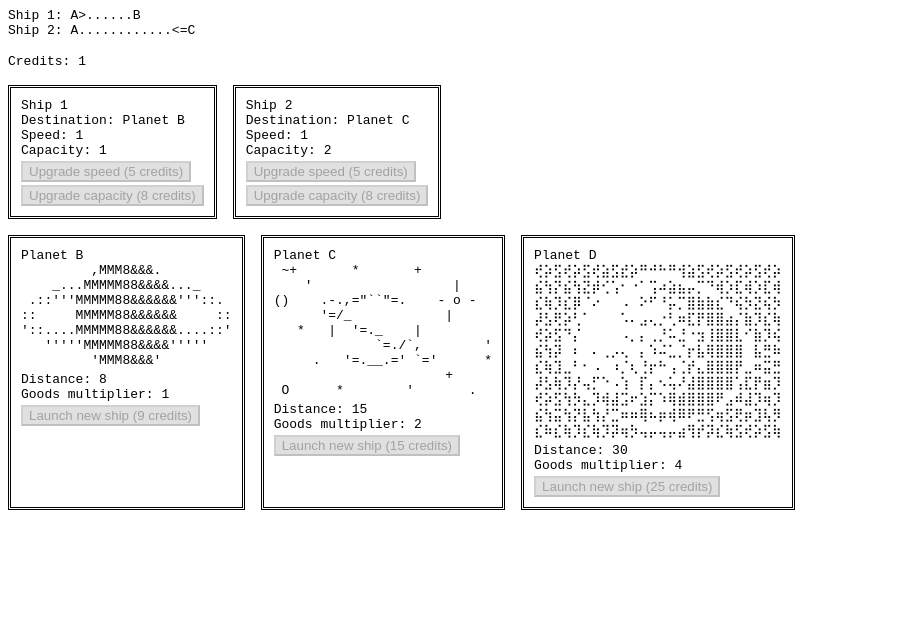
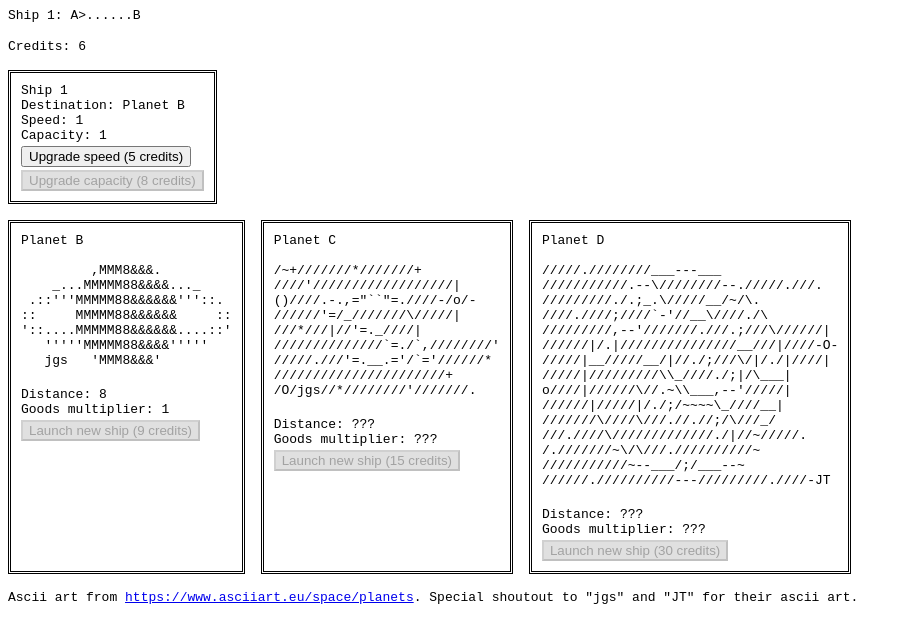
Before and after one commit to ang/shipping-game, a website with bundled scripts: page src/game.html in a window 1280 px wide. Shown: the whole page, without its empty margins (0-911 px from the left). Built offline with nearby package versions, Linux system fonts and the light colour scheme.

Commit message:
Add updates
1. Planets are fuzzy until discovered
2. Tweak the start. Start with 1 ship and 5 credits instead.
3. Implemented a queueing system on the upgrades. Hopefully this
prevents Nathan from cheating.

```diff
--- a/src/game.html
+++ b/src/game.html
@@ -73,5 +73,6 @@
       <div id="planetsInfo"></div>
       <!-- <button id="debugNextButton"></button> -->
       <script src="./game.js"></script>
+      <div>Ascii art from <a href="https://www.asciiart.eu/space/planets">https://www.asciiart.eu/space/planets</a>.  Special shoutout to "jgs" and "JT" for their ascii art.</div>
     </body>
 </html>
--- a/src/game.ts
+++ b/src/game.ts
@@ -20,39 +20,50 @@ type Ship = {
    upgradeCapacityCost: number;
 }
 
+// Ascii art from https://www.asciiart.eu/space/planets
 const planetA: Planet = {name: "A", pos: 0, goods: 1, launchCost: 0};
 const planetB: Planet = {name: "B", pos: 8, goods: 1, launchCost: 9,
-  display: `         ,MMM8&&&.
+  display: `
+         ,MMM8&&&.
     _...MMMMM88&&&&..._
  .::'''MMMMM88&&&&&&'''::.
 ::     MMMMM88&&&&&&     ::
 '::....MMMMM88&&&&&&....::'
    '''''MMMMM88&&&&'''''
-         'MMM8&&&'
+   jgs   'MMM8&&&'
+
 `};
 const planetC: Planet = {name: "C", pos: 15, goods: 2, launchCost: 15,
-  display: ` ~+       *       +
+  display: `
+ ~+       *       +
     '                  |
 ()    .-.,="\`\`"=.    - o -
-      '=/_       \     |
+      '=/_       \\     |
    *   |  '=._    |
-        \     \`=./\`,        '
+        \      \`=./\`,        '
      .   '=.__.=' \`='      *
                       +
- O      *        '       .
+ O jgs  *        '       .
+
 `};
-const planetD: Planet = {name: "D", pos: 30, goods: 4, launchCost: 25,
-  display: `⢞⡵⣫⢞⡵⣫⢞⣵⣫⣞⡵⠛⠚⠓⠛⢺⣵⣫⢞⡵⣫⢞⡵⣫⢞⡵
-⣮⢳⡝⣮⢳⣝⡾⢊⢡⠂⠐⠁⢩⠴⣵⣦⡤⡉⠙⢾⡱⣏⢾⡱⣏⢾
-⣎⢷⡹⣎⡿⠈⠔⠀⠀⠠⠀⠕⠋⠘⡥⡉⣿⣷⣷⣎⠙⢮⡳⣝⢮⡳
-⡼⣣⢟⡵⢃⠁⠀⠀⠀⠡⠄⣠⢄⡐⢃⠶⣏⡟⣿⣿⣴⡌⣷⡹⣎⢷
-⢞⡵⣫⠙⡌⠀⠀⠀⠀⠠⡀⡄⢀⡘⠥⣘⠐⣲⢸⣿⣿⣇⠊⣷⡹⢮
-⣮⢳⡽⠀⠆⠀⠄⢀⡠⢄⠀⡄⠱⠬⣁⡈⡖⣧⢿⣿⣿⣿⠀⣧⣛⠷
-⣎⢷⣹⣀⠃⠂⠠⠀⠰⡈⢆⢘⡖⠓⢠⢈⡞⣄⣿⣿⣿⡟⣀⠶⣭⣛
-⡼⣣⢷⡹⡜⢤⡋⠑⠠⢱⠀⡏⡄⠢⢥⠜⣼⣿⣿⣿⣿⢡⣏⡟⣶⡹
-⢞⡵⣫⢳⡳⣄⡹⢾⣼⣩⠖⣱⡍⠱⢿⣾⣿⣿⣿⠟⣠⠾⣼⡹⢶⡹
-⣮⢳⣭⢳⡝⣧⢳⡜⣉⠶⠶⢿⠦⡶⢾⠿⠟⣛⢫⢶⣫⢟⡶⣹⢧⡻
-⣎⠷⣎⢷⡹⣎⢷⡹⡽⢶⡳⢤⡤⢤⡤⣴⢻⡞⡽⣎⢷⣫⢞⡵⣫⢷
+const planetD: Planet = {name: "D", pos: 30, goods: 5, launchCost: 30,
+  display: `
+     .        ___---___
+           .--\\        --.     .   .
+         ./.;_.\\     __/~ \\.
+    .   /;  / \`-'  __\\    . \\
+       / ,--'     / .   .;   \\      |
+      | .|       /       __   |    -O-
+     |__/    __ |  . ;   \\ | . |    |
+     |      /  \\\\_    . ;| \\___|
+o    |      \\  .~\\\\___,--'     |
+      |     | . ; ~~~~\\_    __|
+       \\    \\   .  .  ; \\  /_/
+   .    \\   /         . |  ~/    .
+ .       ~\\ \\   .      /  /~
+           ~--___ ; ___--~
+      .          ---         .    -JT
+
 `};
 
 const destinationPlanets = [planetB, planetC, planetD];
@@ -62,13 +73,13 @@ let upgradeCapacityCost = 8;
 
 const ship1: Ship = { name: "Ship 1", destination1: planetA, destination2: planetB, pos: 0, direction: true, speed: 1, capacity: 1, upgradeSpeedCost, upgradeCapacityCost };
 const ship2: Ship = { name: "Ship 2", destination1: planetA, destination2: planetC, pos: 0, direction: true, speed: 1, capacity: 2, upgradeSpeedCost, upgradeCapacityCost };
-const ships = [ship1, ship2];
+const ships = [ship1];
 
-let credits = 0;
+let credits = 5;
 let gameTick = 0;
 
-const upgradeShipSpeed = (ship: Ship) => {
-  if (credits >= ship.upgradeSpeedCost) {
+const upgradeShipSpeed = async (ship: Ship) => {
+  if (credits >= ship.upgradeSpeedCost && ship.speed < 4) {
     ship.speed += 1;
     credits -= ship.upgradeSpeedCost;
 
@@ -83,8 +94,8 @@ const upgradeShipSpeed = (ship: Ship) => {
   }
 }
 
-const upgradeShipCapacity = (ship: Ship) => {
-  if (credits >= ship.upgradeCapacityCost) {
+const upgradeShipCapacity = async (ship: Ship) => {
+  if (credits >= ship.upgradeCapacityCost && ship.capacity < 4) {
     ship.capacity += 1;
     credits -= ship.upgradeCapacityCost;
     switch(ship.speed) {
@@ -98,7 +109,7 @@ const upgradeShipCapacity = (ship: Ship) => {
   }
 }
 
-const addShipToPlanet = (planet: Planet): Ship | undefined => {
+const addShipToPlanet = async (planet: Planet) => {
   if (credits >= planet.launchCost) {
     const ship: Ship = {
       name: "Ship " + (ships.length + 1),
@@ -116,8 +127,21 @@ const addShipToPlanet = (planet: Planet): Ship | undefined => {
 
     planet.launchCost = Math.floor(planet.launchCost * 1.5);
 
-    return ship;
+    ships.push(ship);
   }
+}
+
+type UpgradeQueueMsg<T> = {
+  item: T;
+  upgradeFunc: (item: T) => Promise<void>;
+}
+const shipUpgradeQueue: UpgradeQueueMsg<Ship>[] = [];
+const addToShipUpgradeQueue = (item: Ship, upgradeFunc: (item: Ship) => Promise<void>) => {
+    shipUpgradeQueue.push({item, upgradeFunc});
+}
+const planetUpgradeQueue: UpgradeQueueMsg<Planet>[] = [];
+const addToPlanetUpgradeQueue = (item: Planet, upgradeFunc: (item: Planet) => Promise<void>) => {
+    planetUpgradeQueue.push({item, upgradeFunc});
 }
 
 const getOrCreateButton = (
@@ -178,7 +202,19 @@ const main = async () => {
   }
 }
 
-const updates = () => {
+const updates = async () => {
+  // This upgrade queuing system to prevent Nathan from cheating hopefully.
+  for (const queueMsg of shipUpgradeQueue) {
+    const { item, upgradeFunc } = queueMsg;
+    await upgradeFunc(item);
+  }
+  shipUpgradeQueue.length = 0;
+  for (const queueMsg of planetUpgradeQueue) {
+    const { item, upgradeFunc } = queueMsg;
+    await upgradeFunc(item);
+  }
+  planetUpgradeQueue.length = 0;
+
   ships.forEach((ship) => {
     if (ship.pos >= ship.destination2.pos) {
       ship.direction = false;
@@ -323,7 +359,7 @@ const display = () => {
     const addSpeedButton = getOrCreateButton({
       id: addSpeedId,
       textContent: "Upgrade speed " + "(" + ship.upgradeSpeedCost + " credits)",
-      onclick:  () => { upgradeShipSpeed(ship)},
+      onclick:  () => { addToShipUpgradeQueue(ship, upgradeShipSpeed) },
       disabled: credits < ship.upgradeSpeedCost || ship.speed === 4,
     });
     if (ship.speed === 4) {
@@ -336,7 +372,7 @@ const display = () => {
     const addCapacityButton = getOrCreateButton({
       id: addCapacityId,
       textContent: "Upgrade capacity " + "(" + ship.upgradeCapacityCost + " credits)",
-      onclick: () => { upgradeShipCapacity(ship) },
+      onclick: () => { addToShipUpgradeQueue(ship, upgradeShipCapacity) },
       disabled: credits < ship.upgradeCapacityCost,
     });
     if (ship.capacity === 4) {
@@ -364,18 +400,21 @@ const display = () => {
     const planetName = getOrCreateElementById({id: planetId + "-name", innerText: "Planet " + planet.name});
     const planetDisplay = getOrCreateElementById({id: planetId + "-display", innerText: planet.display});
     planetDisplay.className = "planetDisplay";
+    const hasShipsInPlanet = ships.find((ship) => ship.destination2 === planet);
+    if (!hasShipsInPlanet) {
+      planetDisplay.innerText = planetDisplay.innerText.replace(/[ \t]/g, '/');
+    }
 
-    const distance = getOrCreateElementById({id: planetId + "-distance", innerText: "Distance: " + planet.pos});
-    const goodsMultiplier = getOrCreateElementById({id: planetId + "-goods", innerText: "Goods multiplier: " + planet.goods});
+    const distanceText = hasShipsInPlanet ? planet.pos : "???"
+    const distance = getOrCreateElementById({id: planetId + "-distance", innerText: "Distance: " + distanceText});
+    const goodsText = hasShipsInPlanet ? planet.goods : "???"
+    const goodsMultiplier = getOrCreateElementById({id: planetId + "-goods", innerText: "Goods multiplier: " + goodsText});
 
     const addShipButton = getOrCreateButton({
       id: "addShip" + planet.name,
       textContent: "Launch new ship (" + planet.launchCost + " credits)",
       onclick: () => {
-        const newShip = addShipToPlanet(planet)
-        if (newShip) {
-          ships.push(newShip);
-        }
+        addToPlanetUpgradeQueue(planet, addShipToPlanet);
       },
       disabled: credits < planet.launchCost,
     });
```
Also changed, not shown: dist/game.js, 1 other file.
